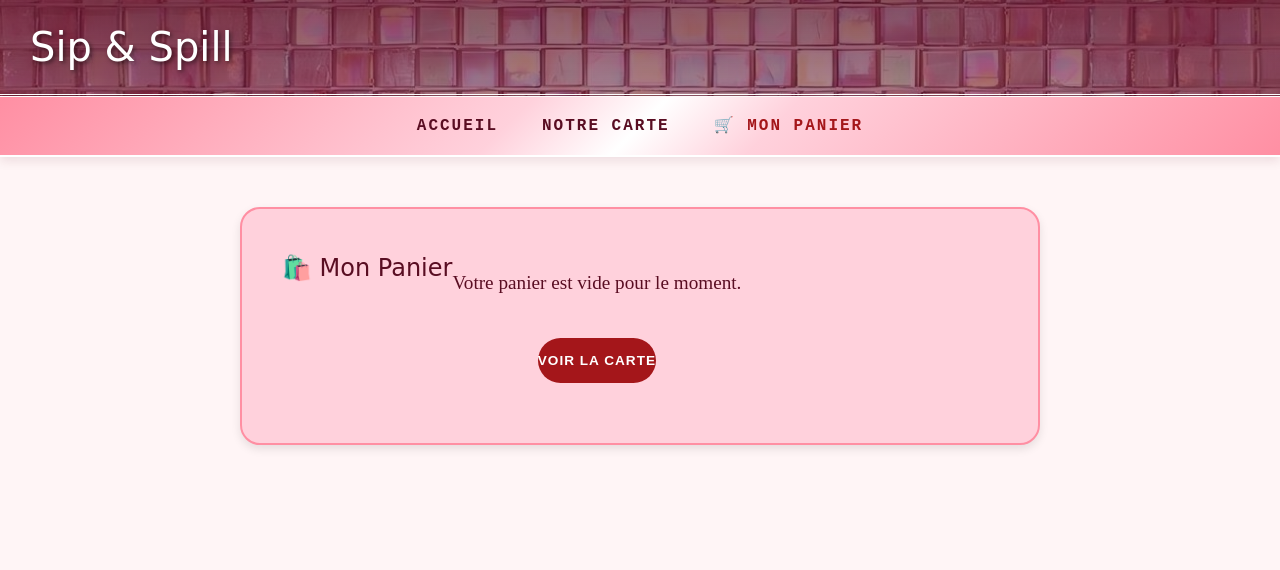
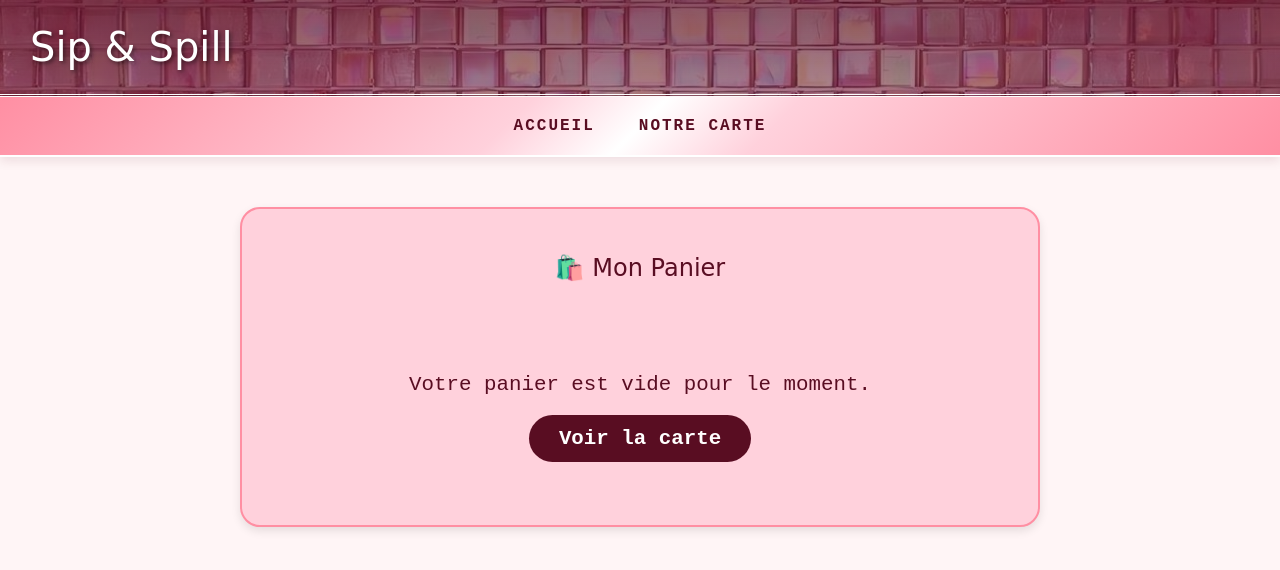
Before and after one commit to s6xtine/MEF1-A-2026, a PHP site: page /MEF1-A-2026/panier.php in a window 1280 px wide. Shown: the top 570 px of the page. Run offline with PHP 8.4, Linux system fonts and the light colour scheme.

Commit message:
maj css du panier

```diff
--- a/data/utilisateur.json
+++ b/data/utilisateur.json
@@ -9,7 +9,6 @@
         "telephone": "0601020304",
         "adresse": "1 avenue du Parc, Cergy",
         "date_inscription": "2026-03-16"
-
     },
     {
         "id": 2,
@@ -115,5 +114,4 @@
         "adresse": "7 avenue du Parc, Cergy",
         "date_inscription": "2015-04-01"
     }
-
 ]
--- a/panier.php
+++ b/panier.php
@@ -21,7 +21,7 @@ $total_panier = 0;
     <meta charset="UTF-8">
     <meta name="viewport" content="width=device-width, initial-scale=1.0">
     <title>Mon Panier - Sip & Spill</title>
-    <link rel="stylesheet" href="style.css?v=3">
+    <link rel="stylesheet" href="style.css?v=<?= time() ?>">
 </head>
 <body>
 
@@ -33,7 +33,6 @@ $total_panier = 0;
         <ul>
             <li><a href="index.php">Accueil</a></li>
             <li><a href="menu.php">Notre Carte</a></li>
-            <li><a href="panier.php" style="color: var(--red-gossip); font-weight: bold;">🛒 Mon Panier</a></li>
         </ul>
     </nav>
 
@@ -44,7 +43,7 @@ $total_panier = 0;
         <?php if (!isset($_SESSION['panier']) || empty($_SESSION['panier'])): ?>
             <div class="panier-vide">
                 <p>Votre panier est vide pour le moment. </p>
-                <a href="menu.php" class="btn-order" style="display: inline-block; margin-top: 20px;">Voir la carte</a>
+                <a href="menu.php" class="btn-promo">Voir la carte</a>
             </div>
 
         <?php else: ?>
@@ -103,7 +102,7 @@ $total_panier = 0;
                     <input type='hidden' name='vendeur' value='<?= $vendeur ?>'>
                     <input type='hidden' name='retour' value='<?= $retour ?>'>
                     <input type='hidden' name='control' value='<?= $control ?>'>
-                    <button type="submit" class="btn-geant" style="width: 100%;">💳 Payer avec CYBank</button>
+                    <button type="submit" class="btn-geant">💳 Payer avec CYBank</button>
                 </form>
 
                 <a href="menu.php" class="btn-discret">⬅ Continuer mes achats</a>
--- a/style.css
+++ b/style.css
@@ -917,6 +917,8 @@ form.form-sans-boite .sub-titre {
    PAGE PANIER
    ========================================================================== */
 .panier-container {
+    display: flex;
+    flex-direction: column;
     max-width: 800px;
     margin: 50px auto;
     background-color: var(--pink-light);
@@ -927,6 +929,7 @@ form.form-sans-boite .sub-titre {
 }
 
 .panier-titre {
+    width: 100%;
     color: var(--bordeaux-chic);
     text-align: center;
     margin-bottom: 30px;
@@ -934,8 +937,10 @@ form.form-sans-boite .sub-titre {
 
 .panier-vide {
     text-align: center;
-    font-size: 1.2rem;
+    font-size: 1.3rem;
     color: var(--bordeaux-chic);
+    font-family: 'Courier New', monospace;
+    margin: 30px 0;
 }
 
 .panier-total {
@@ -1047,6 +1052,14 @@ td button:hover, .btn-edit:hover {
 }
 
 .table-historique { width: 100%; text-align: left; opacity: 0.8; }
+
+.panier-vide .btn-geant {
+    margin-top: 20px;
+}
+
+.form-cybank .btn-geant {
+    width: 100%;
+}
 
 /* ==========================================================================
    PAGES INTERNES : PROFIL, COMMANDES, LIVRAISON
```
